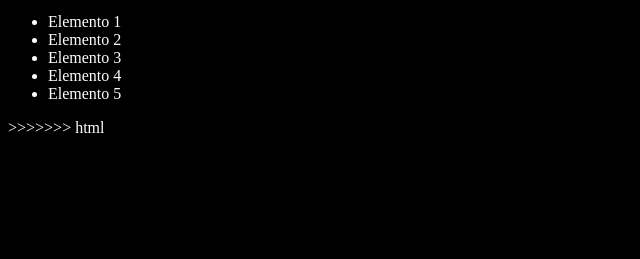
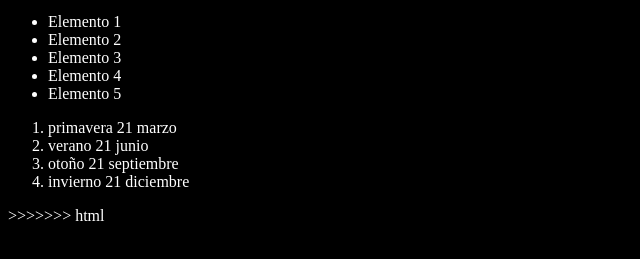
Before and after one commit to rafagamarrra/youtube2-git, a plain HTML site: page index.html in a window 1280 px wide. Shown: the part 101-360 px from the top of the page, without its empty margins (0-640 px from the left). Drawn offline with Linux system fonts and the light colour scheme.

Commit message:
Agregando las estaciones del año con fechas de inicio

```diff
--- a/index.html
+++ b/index.html
@@ -20,6 +20,12 @@
       <li>Elemento 4</li>
       <li>Elemento 5</li>
     </ul>
+    <ol>
+      <li>primavera 21 marzo</li>
+      <li>verano 21 junio</li>
+      <li>otoño 21 septiembre</li>
+      <li>invierno 21 diciembre</li>
+    </ol>
     <script src="index.js"></script>
     >>>>>>> html
   </body>
```
